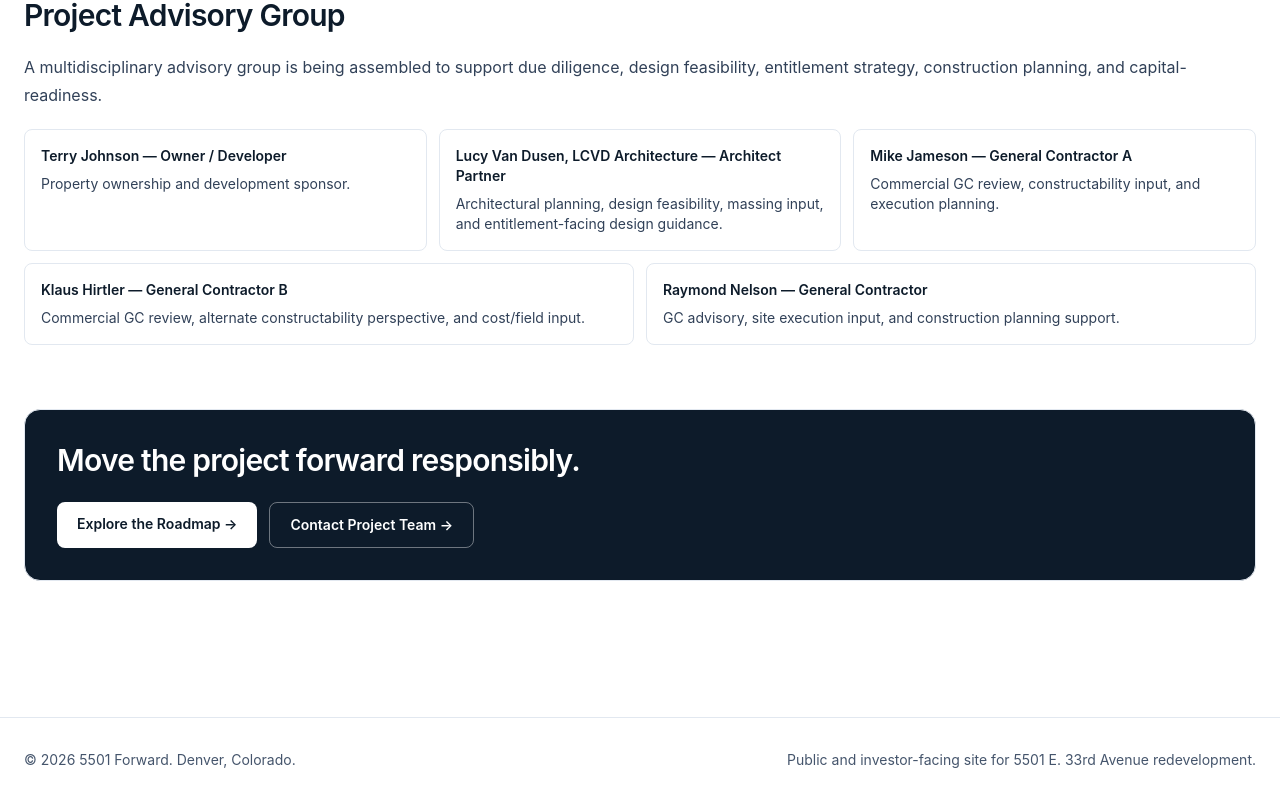
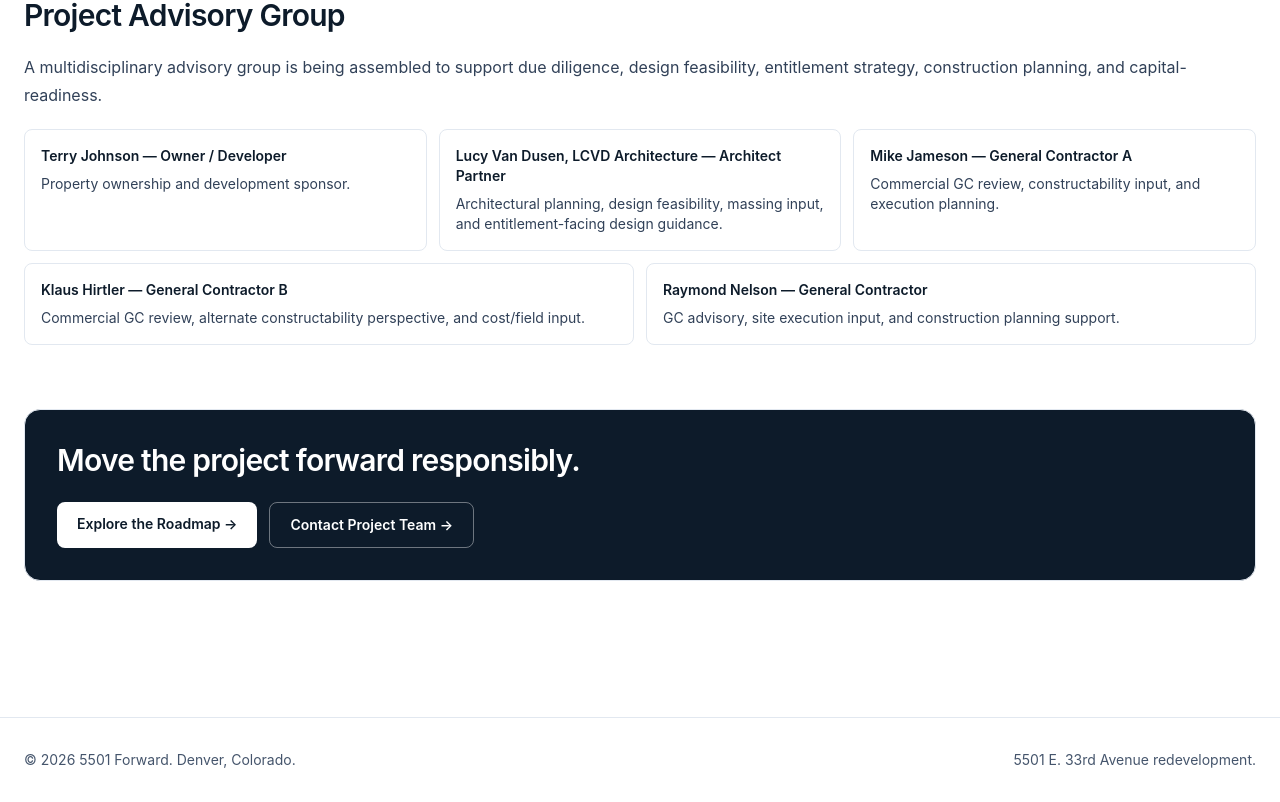
Before and after one commit to martinez-frank/5501-forward-site, a Next.js app: page / in a window 1280 px wide. Shown: the part 2207-3009 px from the top of the page. Built offline with nearby package versions, Linux system fonts and the light colour scheme.

Commit message:
Update shared footer redevelopment text

```diff
--- a/components/site-layout.tsx
+++ b/components/site-layout.tsx
@@ -109,7 +109,7 @@ export function SiteLayout({ children }: { children: ReactNode }) {
       <footer className="mt-16 border-t border-slate-200">
         <div className="mx-auto flex w-full max-w-7xl flex-col gap-3 px-4 py-8 text-sm text-slate-600 sm:px-6 md:flex-row md:items-center md:justify-between">
           <p>© {new Date().getFullYear()} 5501 Forward. Denver, Colorado.</p>
-          <p>Public and investor-facing site for 5501 E. 33rd Avenue redevelopment.</p>
+          <p>5501 E. 33rd Avenue redevelopment.</p>
         </div>
       </footer>
     </div>
```
